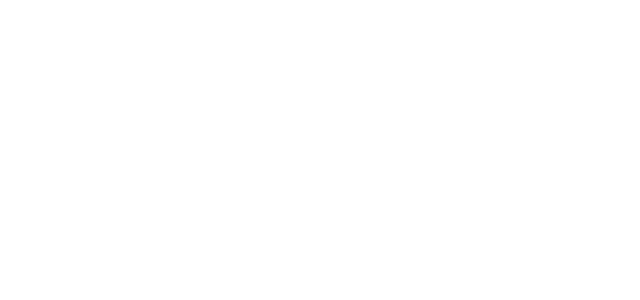
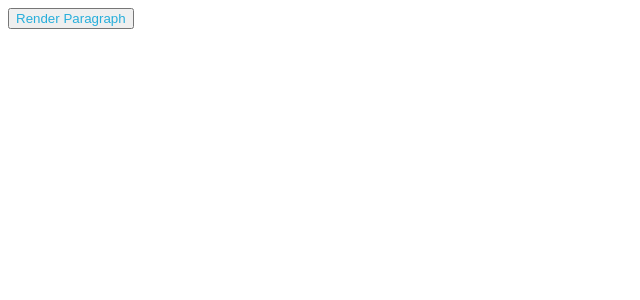
Before and after one commit to mahziyar110/React-Practice---Button-Action-with-Class-Component, a React app: page / in a window 1280 px wide. Shown: the top 300 px of the page, without its empty margins (0-640 px from the left). Built offline with nearby package versions, Linux system fonts and the light colour scheme.

Commit message:
new commit

```diff
--- a/src/components/App.js
+++ b/src/components/App.js
@@ -1,4 +1,4 @@
-import React, {Component, useState} from "react";
+import React, { Component, useState } from "react";
 import '../styles/App.css';
 
 class App extends Component {
@@ -7,9 +7,12 @@
 	};
 
 	render() {
-    	return(
+		return (
 			<div id="main">
-				{ /* Do not remove this main div!! */ }
+				{ /* Do not remove this main div!! */}
+				<button id="click" onClick={function () {
+					return <p id="para">Hello, I've learnt to use the full-stack evaluation tool. This makes me so happy</p>
+				}} >Render Paragraph</button>
 			</div>
 		);
 	}
```
Lines whose indentation alone changed are shown as unchanged.
